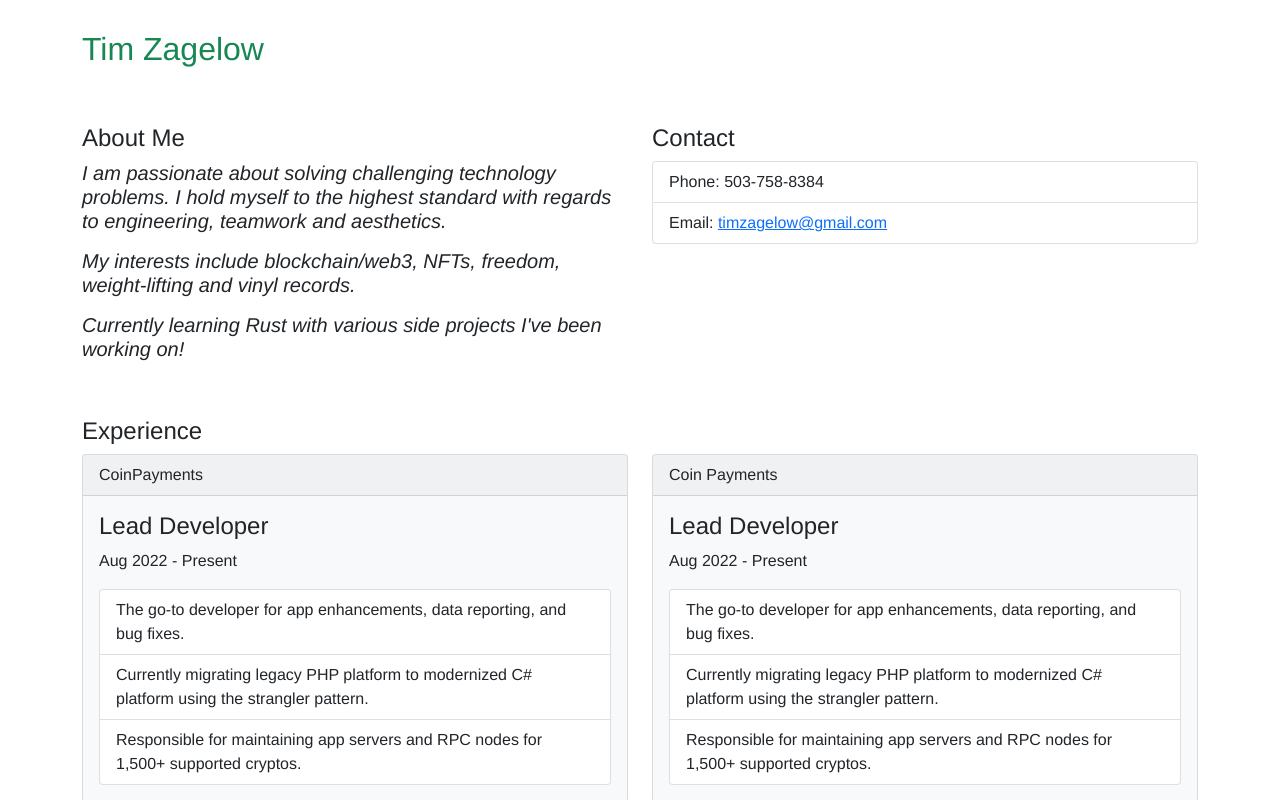
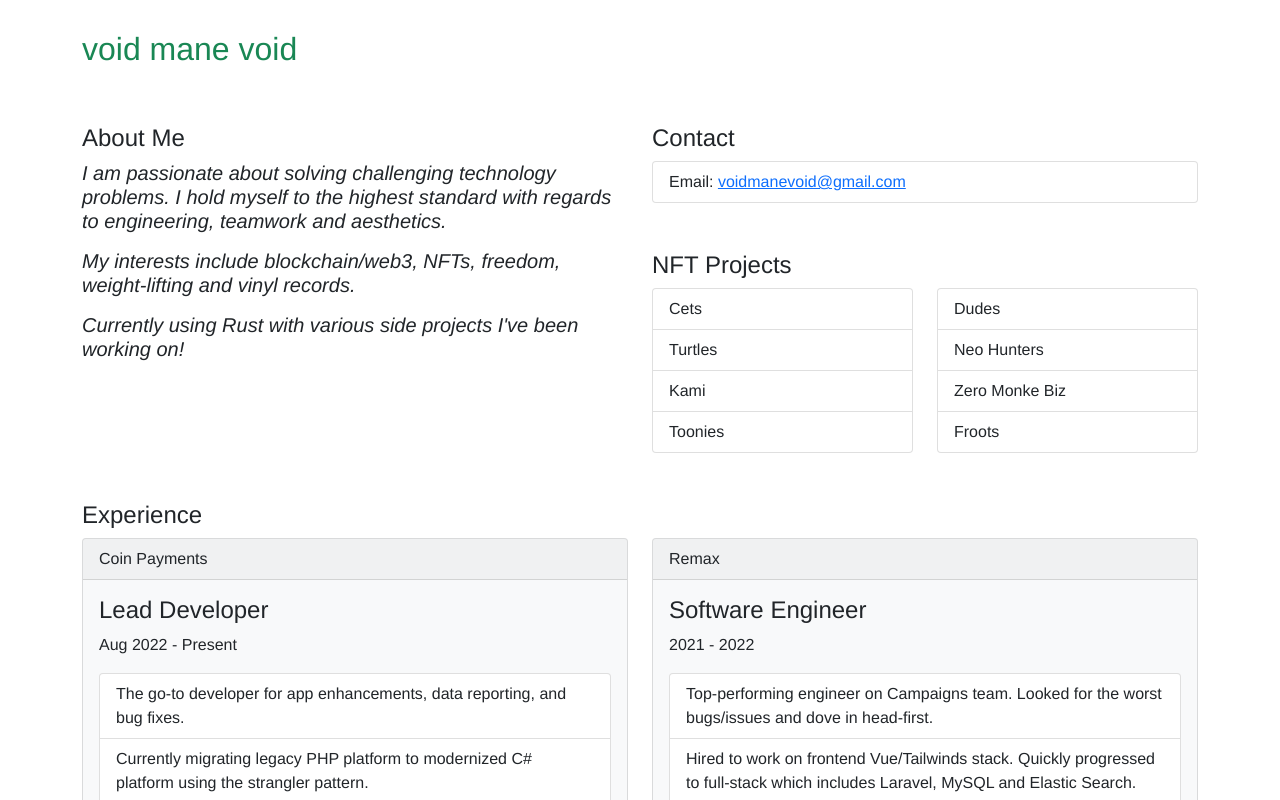
Before and after one commit to timzagelow/resume, a Vue app: page / in a window 1280 px wide. Shown: the top 800 px of the page. Built offline with nearby package versions, Linux system fonts and the light colour scheme.

Commit message:
void branded resume

```diff
--- a/src/App.vue
+++ b/src/App.vue
@@ -3,7 +3,7 @@
     <b-container>
       <b-row class="mb-5">
         <b-col>
-              <h2 class="text-success">Tim Zagelow</h2>
+              <h2 class="text-success">void mane void</h2>
         </b-col>
       </b-row>
 
@@ -12,16 +12,35 @@
           <h4>About Me</h4>
           <h5><em>I am passionate about solving challenging technology problems. I hold myself to the highest standard with regards to engineering, teamwork and aesthetics.</em></h5>
           <h5 class="mt-3"><em>My interests include blockchain/web3, NFTs, freedom, weight-lifting and vinyl records.</em></h5>
-          <h5 class="mt-3"><em>Currently learning Rust with various side projects I've been working on!</em></h5>
+          <h5 class="mt-3"><em>Currently using Rust with various side projects I've been working on!</em></h5>
         </b-col>
 
         <b-col class="mb-5">
           <h4>Contact</h4>
           <b-list-group>
-            <b-list-group-item>Phone: 503-758-8384</b-list-group-item>
-            <b-list-group-item>Email: <b-link href="mailto:timzagelow@gmail.com">timzagelow@gmail.com</b-link></b-list-group-item>
-            <!-- <b-list-group-item>Code: <b-link href="https://github.com/timzagelow" target="_blank">GitHub</b-link></b-list-group-item> -->
+            <b-list-group-item>Email: <b-link href="mailto:voidmanevoid@gmail.com">voidmanevoid@gmail.com</b-link></b-list-group-item>
           </b-list-group>
+
+          <h4 class="mt-5">NFT Projects</h4>
+          <b-row>
+            <b-col>
+          <b-list-group>
+            <b-list-group-item>Cets </b-list-group-item>
+            <b-list-group-item>Turtles </b-list-group-item>
+            <b-list-group-item>Kami </b-list-group-item>
+            <b-list-group-item>Toonies </b-list-group-item>
+          </b-list-group>
+            </b-col>
+ <b-col>
+          <b-list-group>
+            <b-list-group-item>Dudes </b-list-group-item>
+            <b-list-group-item>Neo Hunters </b-list-group-item>
+            <b-list-group-item>Zero Monke Biz </b-list-group-item>
+            <b-list-group-item>Froots </b-list-group-item>
+                      </b-list-group>
+            </b-col>
+          </b-row>
+
         </b-col>
       </b-row>
 
@@ -56,7 +75,7 @@ export default {
     Skills,
   },
   created() {
-    document.title = "Tim Zagelow Resume";
+    document.title = "void mane void Resume";
   }
 }
 </script>
--- a/src/components/Experience.vue
+++ b/src/components/Experience.vue
@@ -1,30 +1,6 @@
 <template>
   <div>
         <b-row>
-            <b-col sm="6">
-            <b-card
-        header="CoinPayments"
-        title="Lead Developer"
-        bg-variant="light"
-        class="mb-3">
-          <b-card-text>
-          Aug 2022 - Present
-          </b-card-text>
-
-          <b-list-group>
-            <b-list-group-item>
-              The go-to developer for app enhancements, data reporting, and bug fixes.
-            </b-list-group-item>
-            <b-list-group-item>
-              Currently migrating legacy PHP platform to modernized C# platform using the strangler pattern.
-            </b-list-group-item>
-            <b-list-group-item>
-              Responsible for maintaining app servers and RPC nodes for 1,500+ supported cryptos.
-            </b-list-group-item>
-          </b-list-group>
-        </b-card>
-        </b-col>
-
           <b-col sm="6">
             <b-card
         header="Coin Payments"
```
